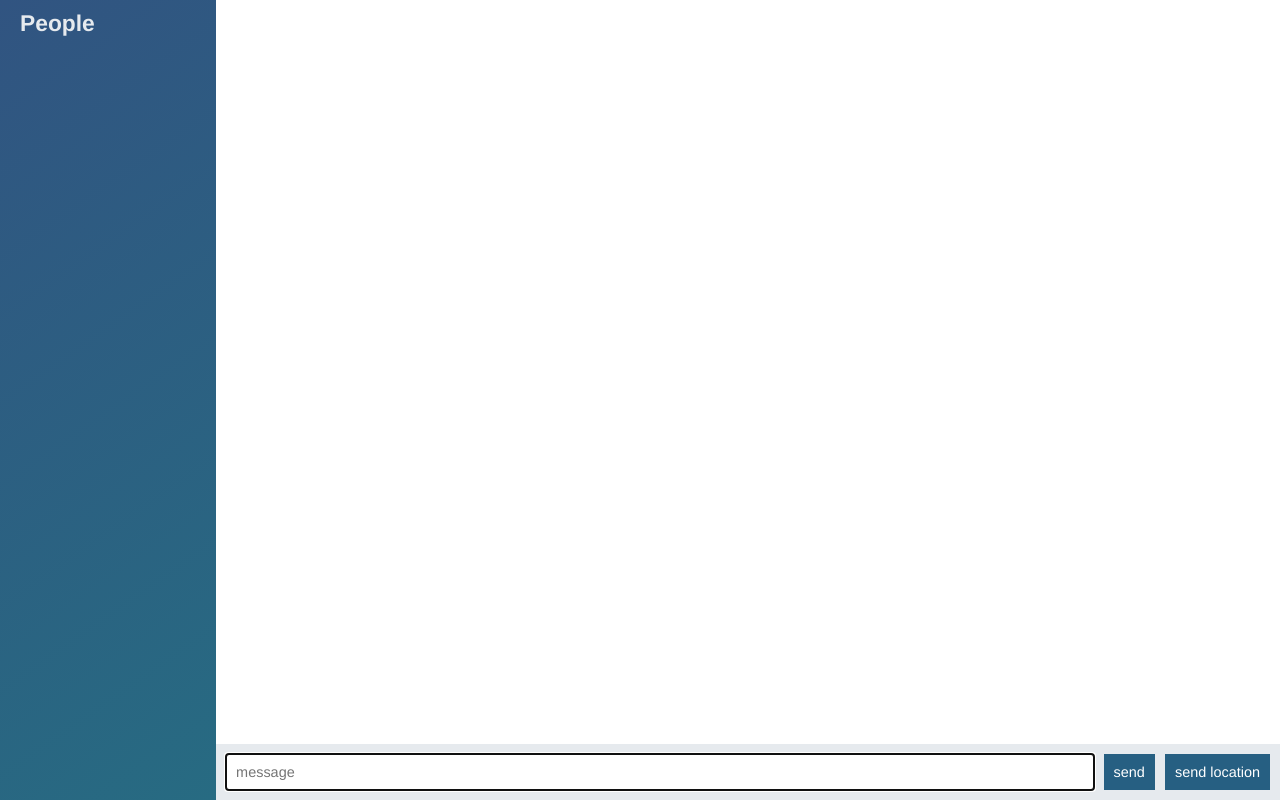
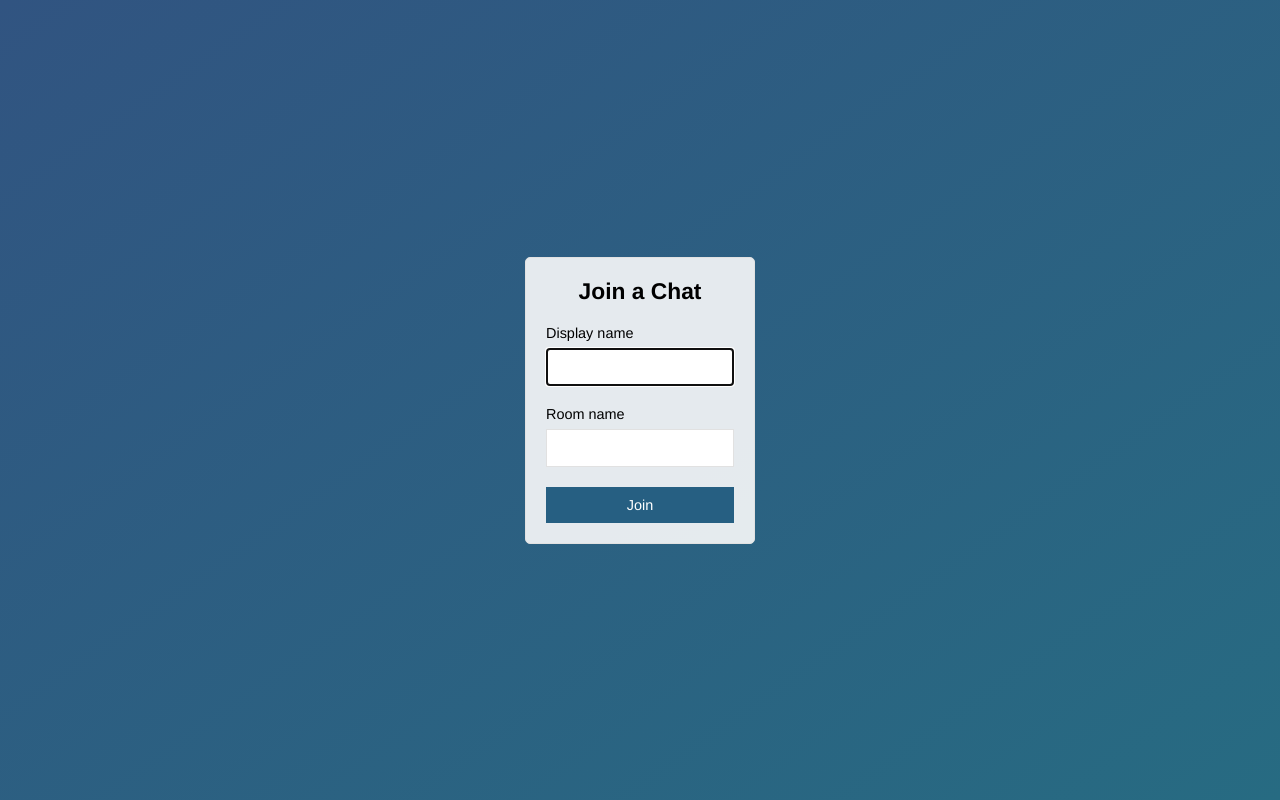
Before and after one commit to hagitomo/udemy_node_course4_realtime-App, a website: page public/index.html in a window 1280 px wide. Drawn offline with nearby package versions, Linux system fonts and the light colour scheme; no server answers.

Commit message:
rename index.html to chat.html , add index.html

```diff
--- a/public/index.html
+++ b/public/index.html
@@ -4,55 +4,28 @@
   <meta charset="UTF-8">
   <meta name="viewport" content="width=device-width, initial-scale=1.0">
   <meta http-equiv="X-UA-Compatible" content="ie=edge">
-  <title>chat-app</title>
+  <title>Join | ChatApp</title>
   <link rel="stylesheet" href="/css/styles.css">
 </head>
-<body class="chat">
-  <div class="chat__sidebar">
-    <h3>People</h3>
-    <div id="users"></div>
+<body class="centered-form">
+  <div class="centered-form__form">
+    <form action="/chat.html">
+      <div class="form-field">
+        <h3>Join a Chat</h3>
+      </div>
+      <div class="form-field">
+        <label for="">Display name</label>
+        <input type="text" name="name" autofocus id="">
+      </div>
+      <div class="form-field">
+        <label for="">Room name</label>
+        <input type="text" name="room" id="">
+      </div>
+      <div class="form-field">
+        <button>Join</button>
+      </div>
+    </form>
   </div>
 
-  <div class="chat__main">
-    <ol id="messages" class="chat__messages"></ol>
-
-    <div class="chat__footer">
-      <form id="message-form" action="">
-        <input type="text" name="message" placeholder="message" id="" autofocus autocomplete="off">
-        <button>send</button>
-      </form>
-      <button id="send-location">send location</button>
-    </div>
-  </div>
-
-  <script id="message-template" type="text/template">
-    <li class="message">
-      <div class="message__title">
-        <h4>{{from}}</h4>
-        <span>{{createdAt}}</span>
-      </div>
-      <div class="message__body">
-        <p>{{text}}</p>
-      </div>
-    </li>
-  </script>
-
-  <script id="location-message-template" type="text/template">
-    <li class="message">
-      <div class="message__title">
-        <h4>{{from}}</h4>
-        <span>{{createdAt}}</span>
-      </div>
-      <div class="message__body">
-        <p><a href="{{url}}" target="_balnk">My current location</a></p>
-      </div>
-    </li>
-  </script>
-
-<script src="/socket.io/socket.io.js"></script>
-<script src="/js/lib/jquery-3.3.1.min.js"></script>
-<script src="/js/lib/moment.js"></script>
-<script src="/js/lib/mustache.js"></script>
-<script src="/js/index.js"></script>
 </body>
 </html>
```
Also changed, not shown: public/chat.html (added, +58 -0 lines), public/js/chat.js (renamed from public/js/index.js).
